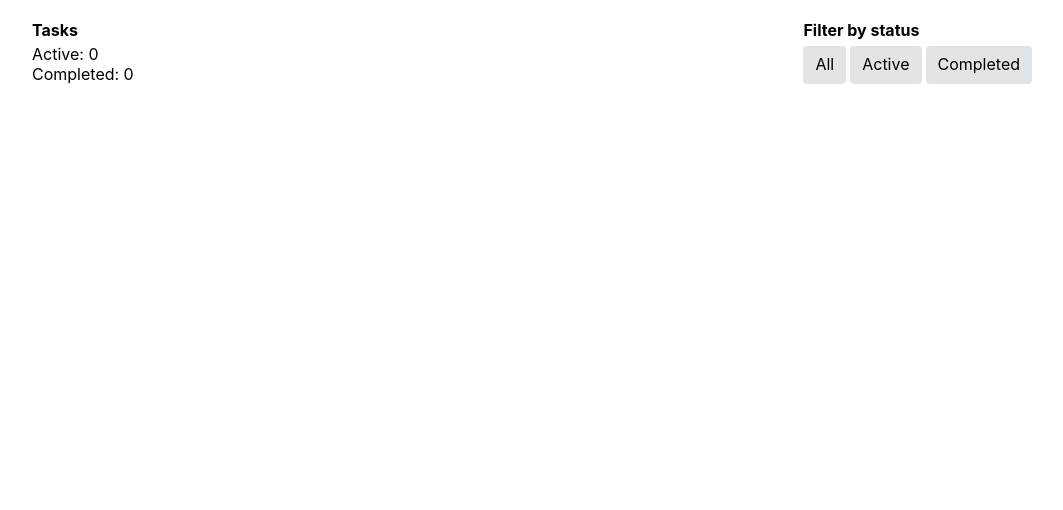
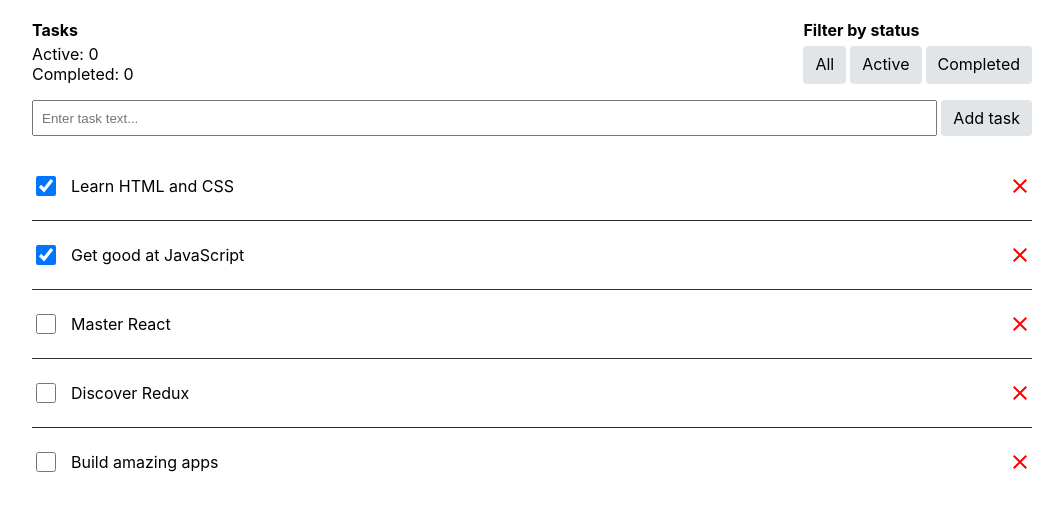
Before and after one commit to OlegKrivenko/task-list, a React (Create React App) app: page / in a window 1280 px wide. Shown: the top 510 px of the page, without its empty margins (108-1171 px from the left). Built offline with nearby package versions, Linux system fonts and the light colour scheme.

Commit message:
dev componenets TaskList and Task

```diff
--- a/package.json
+++ b/package.json
@@ -10,6 +10,7 @@
     "clsx": "^2.1.1",
     "react": "^18.1.0",
     "react-dom": "^18.1.0",
+    "react-icons": "^5.5.0",
     "react-scripts": "5.0.1",
     "web-vitals": "^2.1.3"
   },
--- a/src/components/App.jsx
+++ b/src/components/App.jsx
@@ -1,10 +1,14 @@
 import { AppBar } from './AppBar/AppBar';
 import { Layout } from './Layout/Layout';
+import { TaskForm } from './TaskForm/TaskForm';
+import { TaskList } from './TaskList/TaskList';
 
 export const App = () => {
   return (
     <Layout>
-      <AppBar></AppBar>
+      <AppBar />
+      <TaskForm />
+      <TaskList />
     </Layout>
   );
 };
--- a/src/components/Layout/Layout.module.css
+++ b/src/components/Layout/Layout.module.css
@@ -1,5 +1,6 @@
 .container {
-  display: flex;
+  display: grid;
+  gap: 16px;
 
   max-width: 1000px;
   margin: 0 auto;
--- /dev/null
+++ b/src/components/Task/Task.jsx
@@ -0,0 +1,18 @@
+import { MdClose } from 'react-icons/md';
+import css from './Task.module.css';
+
+export const Task = ({ task }) => {
+  return (
+    <div className={css.wrapper}>
+      <input
+        type="checkbox"
+        className={css.checkbox}
+        checked={task.completed}
+      />
+      <p className={css.text}>{task.text}</p>
+      <button className={css.btn}>
+        <MdClose size={24} />
+      </button>
+    </div>
+  );
+};
--- /dev/null
+++ b/src/components/Task/Task.module.css
@@ -0,0 +1,36 @@
+.wrapper {
+  display: flex;
+  align-items: center;
+  gap: 12px;
+  padding: 8px 0;
+}
+
+.checkbox {
+  width: 20px;
+  height: 20px;
+  cursor: pointer;
+}
+
+.text {
+  flex-grow: 1;
+}
+.btn {
+  display: flex;
+  justify-content: center;
+  align-items: center;
+  margin: 0;
+  padding: 0;
+  border: none;
+  border-radius: 4px;
+  background-color: transparent;
+  cursor: pointer;
+  color: red;
+}
+
+.btn:hover {
+  background-color: #e2e5e8;
+}
+
+.btn:active {
+  background-color: #bdbdbd;
+}
--- /dev/null
+++ b/src/components/TaskForm/TaskForm.jsx
@@ -0,0 +1,22 @@
+import { Button } from 'components/Button/Button';
+import css from './TaskForm.module.css';
+
+export const TaskForm = () => {
+  const handelSubmit = e => {
+    e.preventDefault();
+    const form = e.target;
+    form.reset();
+  };
+
+  return (
+    <form className={css.form} onSubmit={handelSubmit}>
+      <input
+        className={css.field}
+        type="text"
+        name="text"
+        placeholder="Enter task text..."
+      />
+      <Button type="submit">Add task</Button>
+    </form>
+  );
+};
--- /dev/null
+++ b/src/components/TaskForm/TaskForm.module.css
@@ -0,0 +1,13 @@
+.form {
+  display: flex;
+  gap: 4px;
+}
+
+.field {
+  flex-grow: 1;
+  padding: 8px;
+}
+
+.field:focus {
+  outline-color: #1976d2;
+}
--- /dev/null
+++ b/src/components/TaskList/TaskList.jsx
@@ -0,0 +1,20 @@
+import { Task } from 'components/Task/Task';
+import css from './TaskList.module.css';
+
+export const TaskList = () => {
+  return (
+    <ul className={css.list}>
+      {[
+        { id: 0, text: 'Learn HTML and CSS', completed: true },
+        { id: 1, text: 'Get good at JavaScript', completed: true },
+        { id: 2, text: 'Master React', completed: false },
+        { id: 3, text: 'Discover Redux', completed: false },
+        { id: 4, text: 'Build amazing apps', completed: false },
+      ].map(task => (
+        <li className={css.listItem} key={task.id}>
+          <Task task={task} />
+        </li>
+      ))}
+    </ul>
+  );
+};
--- /dev/null
+++ b/src/components/TaskList/TaskList.module.css
@@ -0,0 +1,9 @@
+.list {
+  margin: 0;
+  padding: 0;
+  list-style: none;
+}
+
+.listItem + .listItem {
+  border-top: 1px solid #2f2f37;
+}
```
Also changed, not shown: 1 other file (tests, documents, lock files or other folders).
